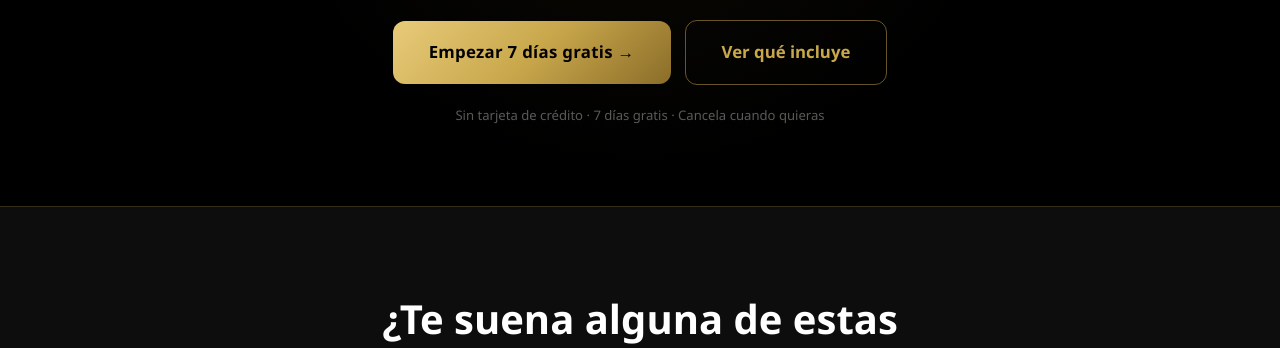
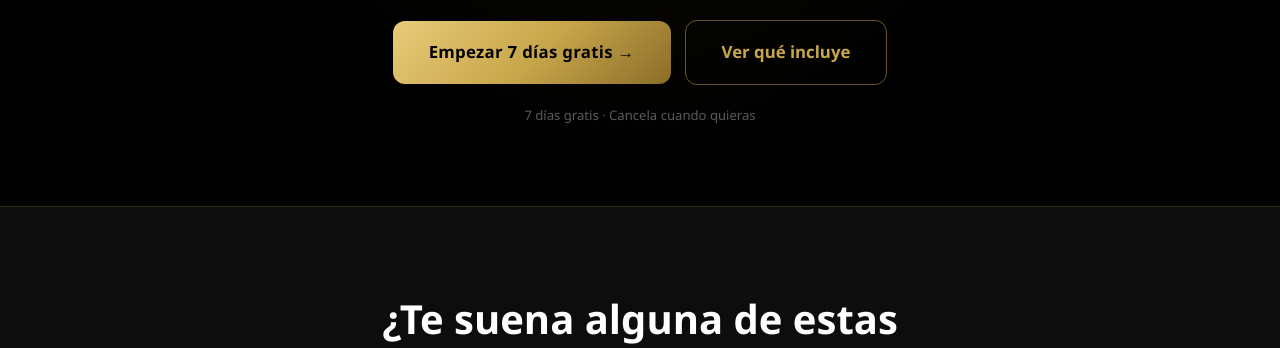
Before and after one commit to andreamariamlg-eng/viralsalon, a Flask app: page / in a window 1280 px wide. Shown: the part 627-975 px from the top of the page. Run offline with Flask 3, Linux system fonts and the light colour scheme.

Commit message:
Update landing.html

```diff
--- a/templates/landing.html
+++ b/templates/landing.html
@@ -173,7 +173,7 @@ footer{background:var(--black2);border-top:1px solid var(--border);padding:40px
       <a href="https://buy.stripe.com/5kQdRbal4fnp0Fs7Cbbsc00" class="btn-primary" target="_blank">Empezar 7 días gratis →</a>
       <a href="#herramientas" class="btn-secondary">Ver qué incluye</a>
     </div>
-    <p class="hero-note">Sin tarjeta de crédito · 7 días gratis · Cancela cuando quieras</p>
+    <p class="hero-note">7 días gratis · Cancela cuando quieras</p>
   </div>
 </section>
 
@@ -371,7 +371,7 @@ footer{background:var(--black2);border-top:1px solid var(--border);padding:40px
         <li><span class="check">✦</span>Soporte directo con Andrea</li>
       </ul>
       <a href="https://buy.stripe.com/5kQdRbal4fnp0Fs7Cbbsc00" class="btn-precio" target="_blank">Empezar 7 días gratis →</a>
-      <p class="precio-note">Sin tarjeta de crédito durante los 7 días de prueba</p>
+      <p class="precio-note">7 días gratis · Cancela cuando quieras</p>
     </div>
     <div class="garantia">
       <strong>🛡 Sin riesgo:</strong> Tienes 7 días para probar ViralSalon completamente gratis. Si no ves el valor, cancelas sin coste. Sin preguntas.
@@ -396,7 +396,7 @@ footer{background:var(--black2);border-top:1px solid var(--border);padding:40px
     </div>
     <div class="faq-item">
       <button class="faq-q" onclick="toggleFaq(this)">¿Cómo funciona el período de prueba? <span class="faq-icon">+</span></button>
-      <div class="faq-a">Tienes 7 días completamente gratis para probar todas las herramientas sin ningún límite. No necesitas introducir tarjeta de crédito para empezar. Al final de los 7 días, si quieres continuar, introduces tu método de pago y te cobran 12,99€/mes.</div>
+      <div class="faq-a">Tienes 7 días completamente gratis para probar todas las herramientas sin ningún límite. Tienes 7 días completamente gratis para probar todas las herramientas sin ningún límite. Al final de los 7 días, si quieres continuar, se te cobrará 12,99€/mes. Si no, cancelas sin coste.</div>
     </div>
     <div class="faq-item">
       <button class="faq-q" onclick="toggleFaq(this)">¿Puedo cancelar en cualquier momento? <span class="faq-icon">+</span></button>
@@ -422,7 +422,7 @@ footer{background:var(--black2);border-top:1px solid var(--border);padding:40px
   <h2>Tu competencia ya está publicando.<br><span style="color:var(--gold)">Tú tendrás un sistema que la supera.</span></h2>
   <p>Cada semana que pasa sin una estrategia personalizada es una semana en la que tu competencia capta las clientas que podrían ser tuyas. Empieza hoy, con un sistema diseñado para TU salón.</p>
   <a href="https://buy.stripe.com/5kQdRbal4fnp0Fs7Cbbsc00" class="btn-primary" target="_blank">Empezar 7 días gratis →</a>
-  <p style="margin-top:16px;font-size:0.82rem;color:rgba(255,255,255,0.3)">Sin tarjeta · Sin compromiso · Cancela cuando quieras</p>
+  <p style="margin-top:16px;font-size:0.82rem;color:rgba(255,255,255,0.3)">7 días gratis · Sin compromiso · Cancela cuando quieras</p>
 </section>
 
 <!-- FOOTER -->
```
